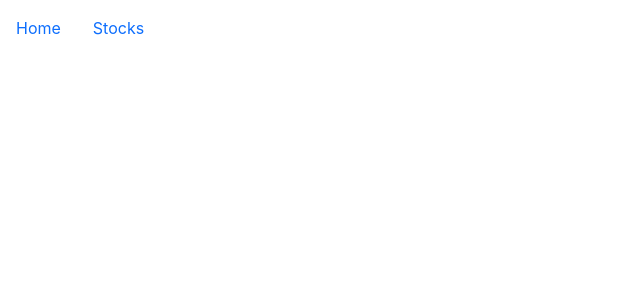
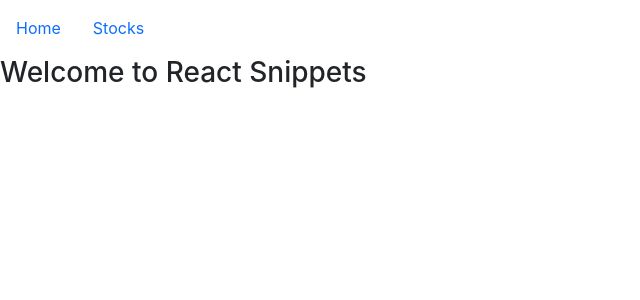
Before and after one commit to himanshuks/react-hks-interview-implementations, a React (Create React App) app: page / in a window 1280 px wide. Before the commit this address had no page. Shown: the top 300 px of the page, without its empty margins (0-640 px from the left). Built offline with nearby package versions, Linux system fonts and the light colour scheme.

Commit message:
routes added for home component

```diff
--- a/src/App.js
+++ b/src/App.js
@@ -1,6 +1,7 @@
 import { Routes, Route } from "react-router-dom";
 import { NavbarMenu } from "./containers/NavbarMenu";
 
+import { Home } from "./containers/Home";
 import { Stocks } from "./containers/Stocks";
 
 function App() {
@@ -8,6 +9,7 @@
     <div>
       <NavbarMenu />
       <Routes>
+        <Route path="/" element={<Home />}></Route>
         <Route path="/stocks" element={<Stocks />}></Route>
       </Routes>
     </div>
```
